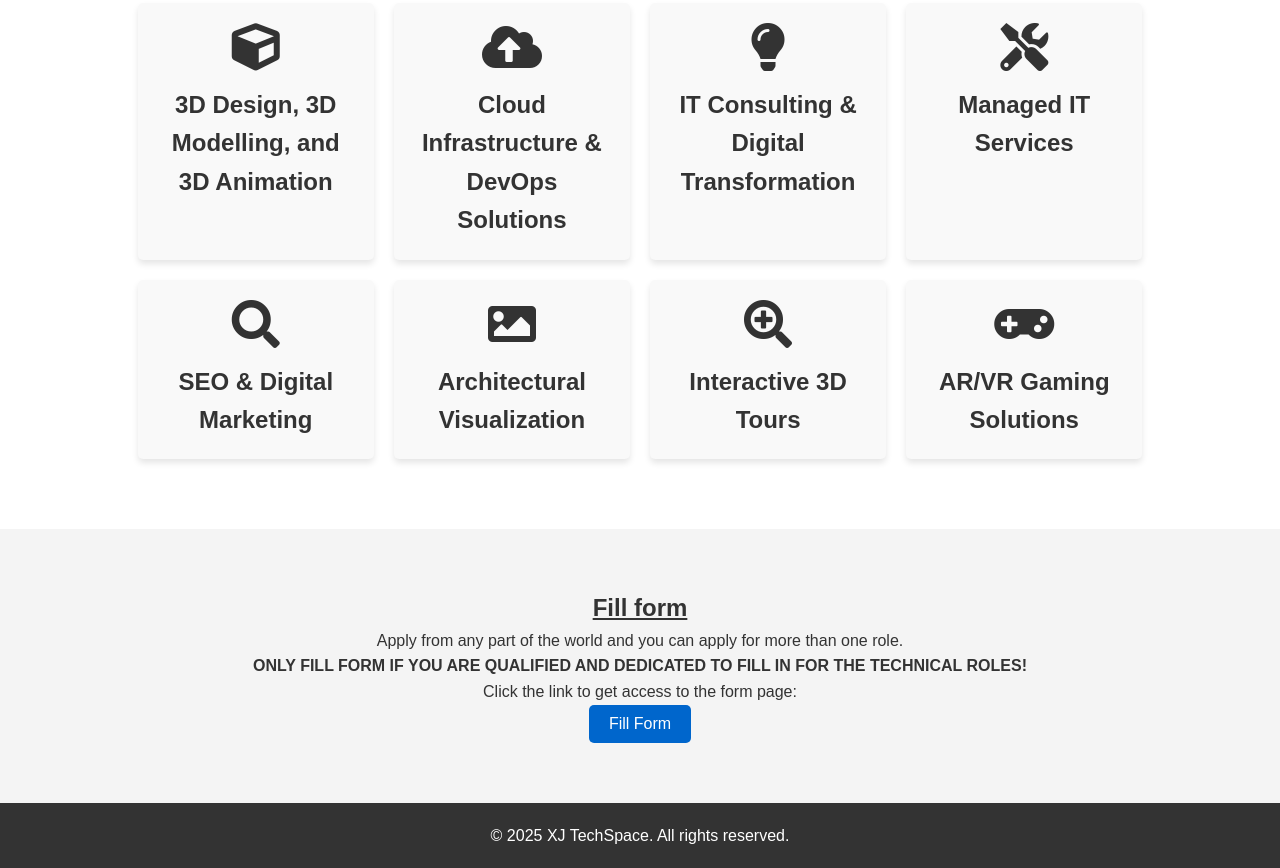
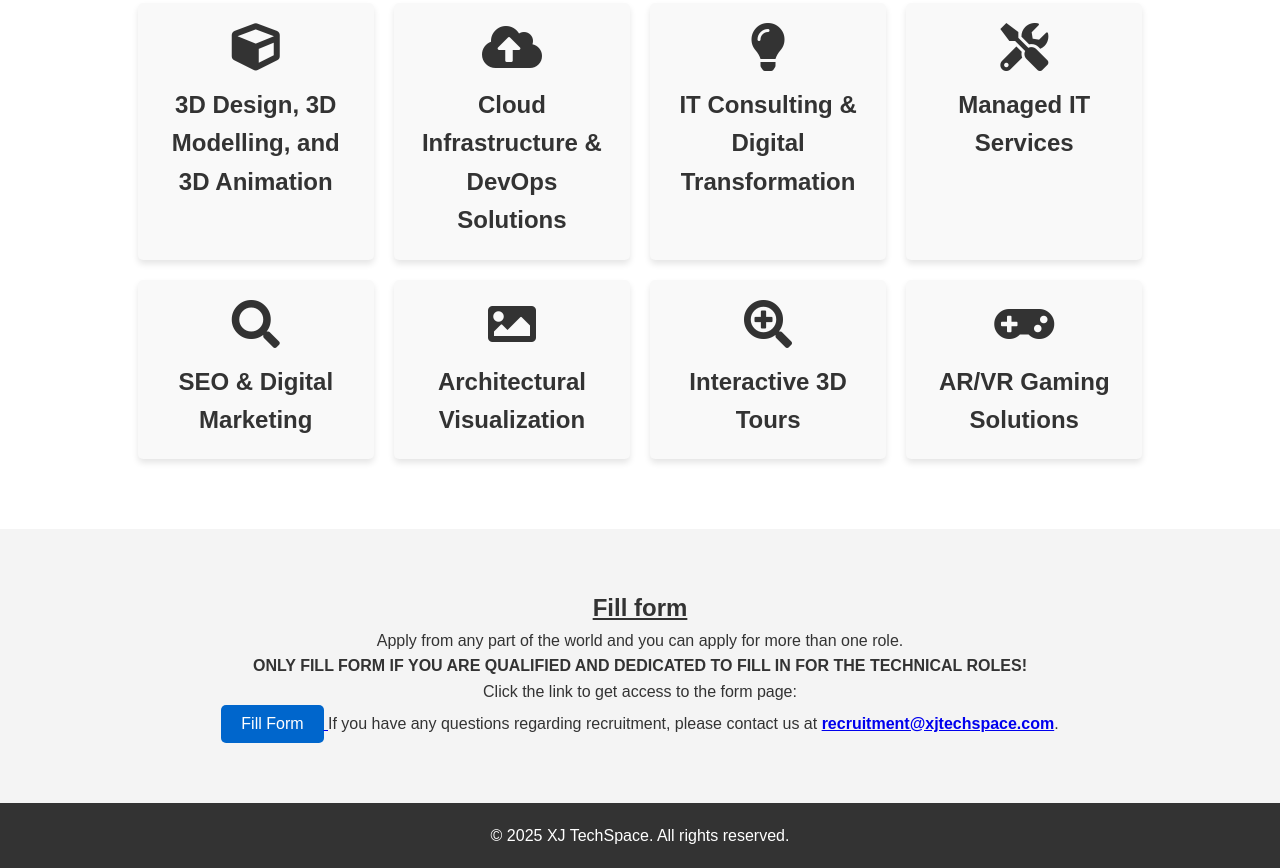
Before and after one commit to XBanTs/xj-form, a plain HTML site: page index.html in a window 1280 px wide. Shown: the part 1969-2837 px from the top of the page. Drawn offline with nearby package versions, Linux system fonts and the light colour scheme.

Commit message:
Update index.html

```diff
--- a/index.html
+++ b/index.html
@@ -165,6 +165,8 @@
                 <button type="submit">Send Message</button>
             </form> -->
             <a href="https://docs.google.com/forms/d/e/1FAIpQLSfXU9BR6XQNzJmayvjY65gzu0wKi7vOrHyLe0Iw2Bxq_0FmzA/viewform?usp=header" target="_blank"> <button style="cursor: pointer;"> Fill Form </button> </a>
+            If you have any questions regarding recruitment, please contact us at <a href="mailto:recruitment@xjtechspace.com"><strong>recruitment@xjtechspace.com</strong></a>.
+
         </div>
     </section>
 
```
